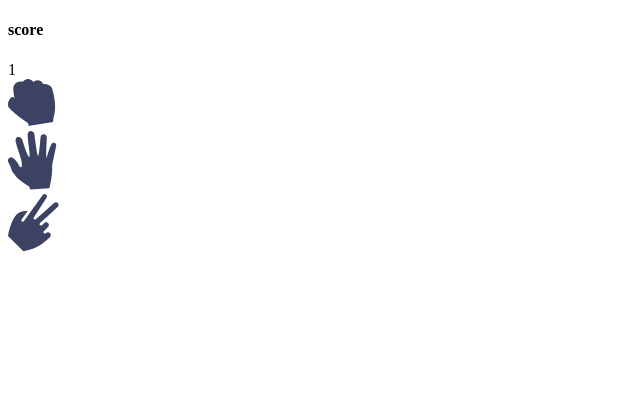
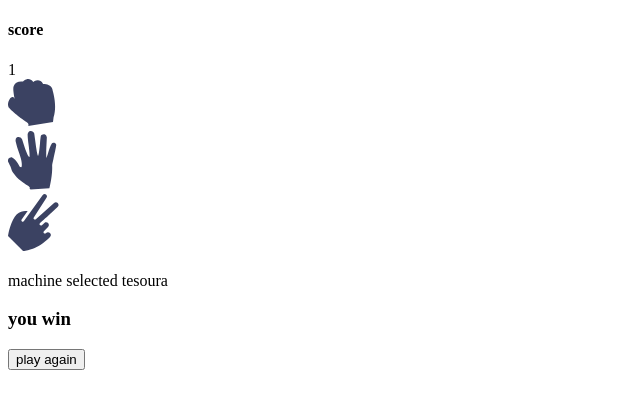
Before and after one commit to trewous/teste-nexo, a React (Create React App) app: page / in a window 1280 px wide. Both pictures are taken after a click on the element 640 px from the left and 104 px from the top of the page. Shown: the top 408 px of the page, without its empty margins (0-640 px from the left). Built offline with nearby package versions, Linux system fonts and the light colour scheme.

Commit message:
add winner message and play again func

```diff
--- a/src/game/Game.tsx
+++ b/src/game/Game.tsx
@@ -10,8 +10,7 @@
   const [machinePick, setMachinePick] = useState('')
   const [machineChoosing, setMachineChoosing] = useState(false)
   const [winner, setWinner] = useState('')
-
-  const machinePickMessage = `machine selected ${machinePick}`
+  const [messageWinner, setMessageWinner] = useState('')
 
   const gameButtonClick = (pick: string) => {
     setMyPick(pick)
@@ -24,15 +23,25 @@
 
   useEffect(() => {
     if (myPick !== '' && machinePick !== '') {
-      setWinner(getWinner(myPick, machinePick))
+      const resultWinner = getWinner(myPick, machinePick)
+      setWinner(resultWinner)
     }
   }, [myPick, machinePick])
 
   useEffect(() => {
     if (winner === 'me') {
       setScore(score + 1)
+      setMessageWinner('you win')
+    } else if (winner === 'machine') {
+      setMessageWinner('you lose')
+    } else if (winner === 'empate') {
+      setMessageWinner('tie')
     }
   }, [winner])
+
+  const resetGame = () => {
+    window.location.reload()
+  }
 
   console.log(winner)
 
@@ -52,6 +61,13 @@
       </div>
       <div>
         {machineChoosing && myPick !== '' && <p>machine is choosing...</p>}
+        {!machineChoosing && machinePick !== '' && (
+          <p>{`machine selected ${machinePick}`}</p>
+        )}
+        {messageWinner !== '' && <h3>{messageWinner}</h3>}
+      </div>
+      <div>
+        <button onClick={() => resetGame()}>play again</button>
       </div>
     </div>
   )
```
